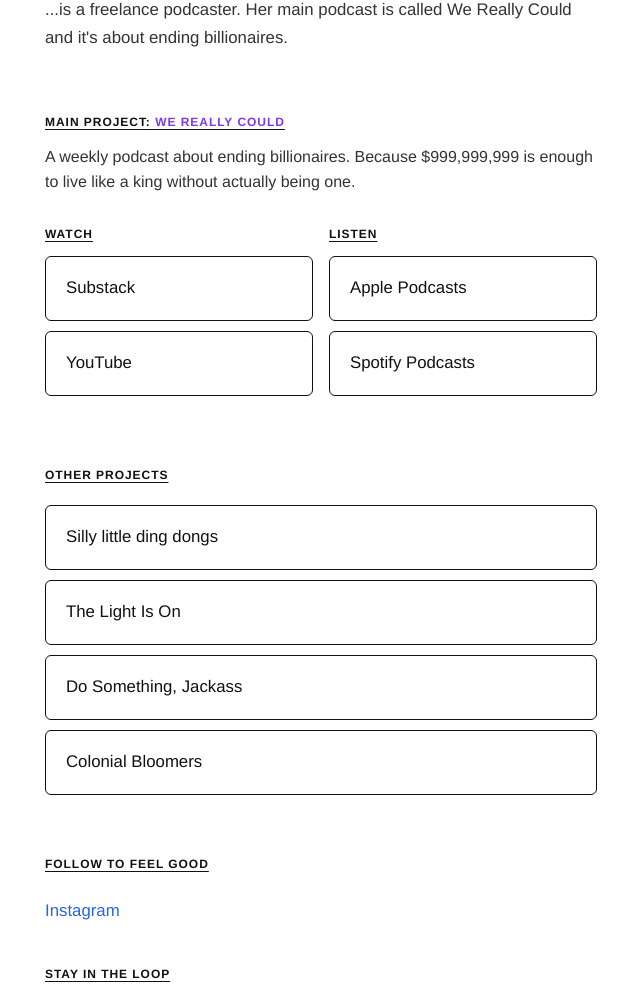
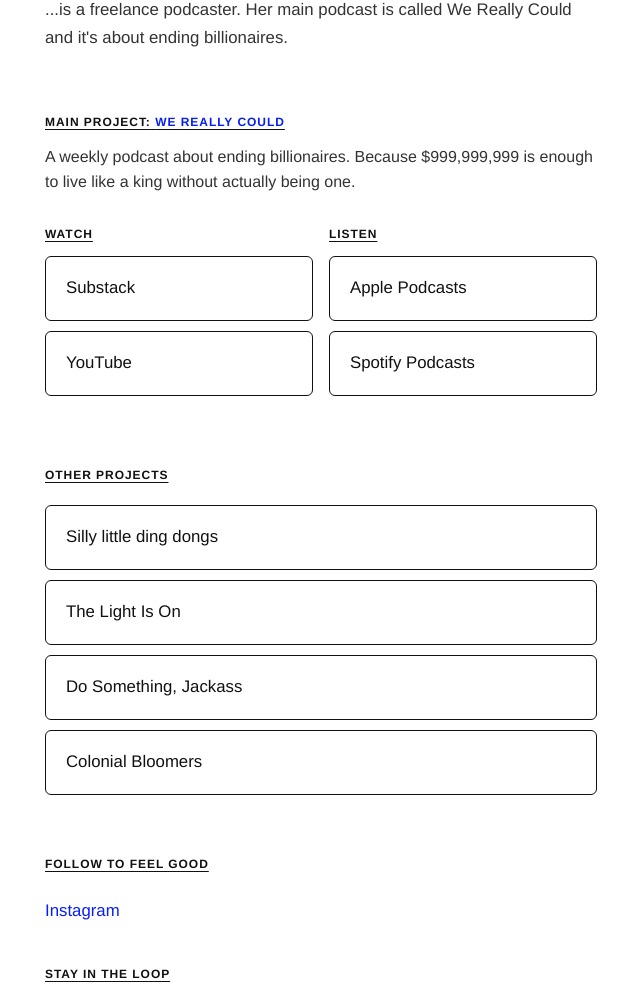
Before and after one commit to surfbunny120/llcprojects.com, a Jekyll site: the page built from index.html, in a window 1280 px wide. Shown: the part 452-1454 px from the top of the page, without its empty margins (319-959 px from the left). Built offline with Jekyll 4.4.1, drawn with Linux system fonts in a browser that asks for light colours.

Commit message:
Update link color to #071EF6 blue and hover pink to #FC00F9

```diff
--- a/assets/css/style.css
+++ b/assets/css/style.css
@@ -70,7 +70,7 @@
 }
 
 .main-project a {
-  color: #7c3aed;
+  color: #071EF6;
   text-decoration: none;
 }
 
@@ -114,9 +114,9 @@
 }
 
 .link-block:hover {
-  background: #ff1493;
+  background: #FC00F9;
   color: #fff;
-  border-color: #ff1493;
+  border-color: #FC00F9;
   transform: translateY(-1px);
 }
 
@@ -126,7 +126,7 @@
 }
 
 .social-link {
-  color: #2563eb;
+  color: #071EF6;
   text-decoration: none;
   font-size: 1.05rem;
   display: inline-block;
@@ -160,7 +160,7 @@
 }
 
 .email-form input[type="email"]:focus {
-  border-color: #ff1493;
+  border-color: #FC00F9;
 }
 
 .email-form button {
@@ -176,8 +176,8 @@
 }
 
 .email-form button:hover {
-  background: #ff1493;
-  border-color: #ff1493;
+  background: #FC00F9;
+  border-color: #FC00F9;
 }
 
 .form-message {
```
